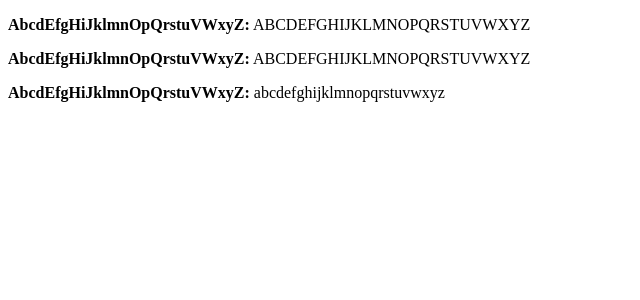
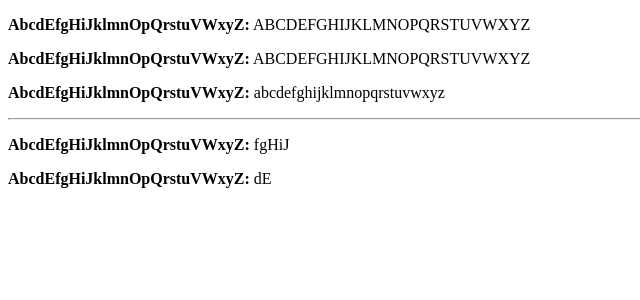
Before and after one commit to nirgeier/AngularTutorial, an Angular app: page / in a window 1280 px wide. Shown: the top 300 px of the page, without its empty margins (0-640 px from the left). Built offline with nearby package versions, Linux system fonts and the light colour scheme.

Commit message:
Step02-Pipes with parameters

```diff
--- a/src/app/app.component.html
+++ b/src/app/app.component.html
@@ -1,3 +1,7 @@
 <p><b>AbcdEfgHiJklmnOpQrstuVWxyZ:</b> {{ 'AbcdEfgHiJklmnOpQrstuVWxyZ' | upper }}</p>
 <p><b>AbcdEfgHiJklmnOpQrstuVWxyZ:</b> {{ 'AbcdEfgHiJklmnOpQrstuVWxyZ' | uppercase}}</p>
 <p><b>AbcdEfgHiJklmnOpQrstuVWxyZ:</b> {{ 'AbcdEfgHiJklmnOpQrstuVWxyZ' | lowercase}}</p>
+<hr />
+
+<p><b>AbcdEfgHiJklmnOpQrstuVWxyZ:</b> {{ 'AbcdEfgHiJklmnOpQrstuVWxyZ' | substr:5:10}}</p>
+<p><b>AbcdEfgHiJklmnOpQrstuVWxyZ:</b> {{ 'AbcdEfgHiJklmnOpQrstuVWxyZ' | substr:3:5}}</p>
--- a/src/app/app.module.ts
+++ b/src/app/app.module.ts
@@ -3,11 +3,13 @@ import { NgModule } from '@angular/core';
 
 import { AppComponent } from './app.component';
 import { UpperPipe } from './upper.pipe';
+import { SubstrPipe } from './substr.pipe';
 
 @NgModule({
   declarations: [
     AppComponent,
-    UpperPipe
+    UpperPipe,
+    SubstrPipe
   ],
   imports: [
     BrowserModule
--- /dev/null
+++ b/src/app/substr.pipe.ts
@@ -0,0 +1,15 @@
+import { Pipe, PipeTransform } from '@angular/core';
+
+@Pipe({
+  name: 'substr'
+})
+export class SubstrPipe implements PipeTransform {
+
+  transform(
+    value: string,
+    start: number,
+    end: number): any {
+    return value.substring(start, end);
+  }
+
+}
```
Also changed, not shown: 1 other file (tests, documents, lock files or other folders).
